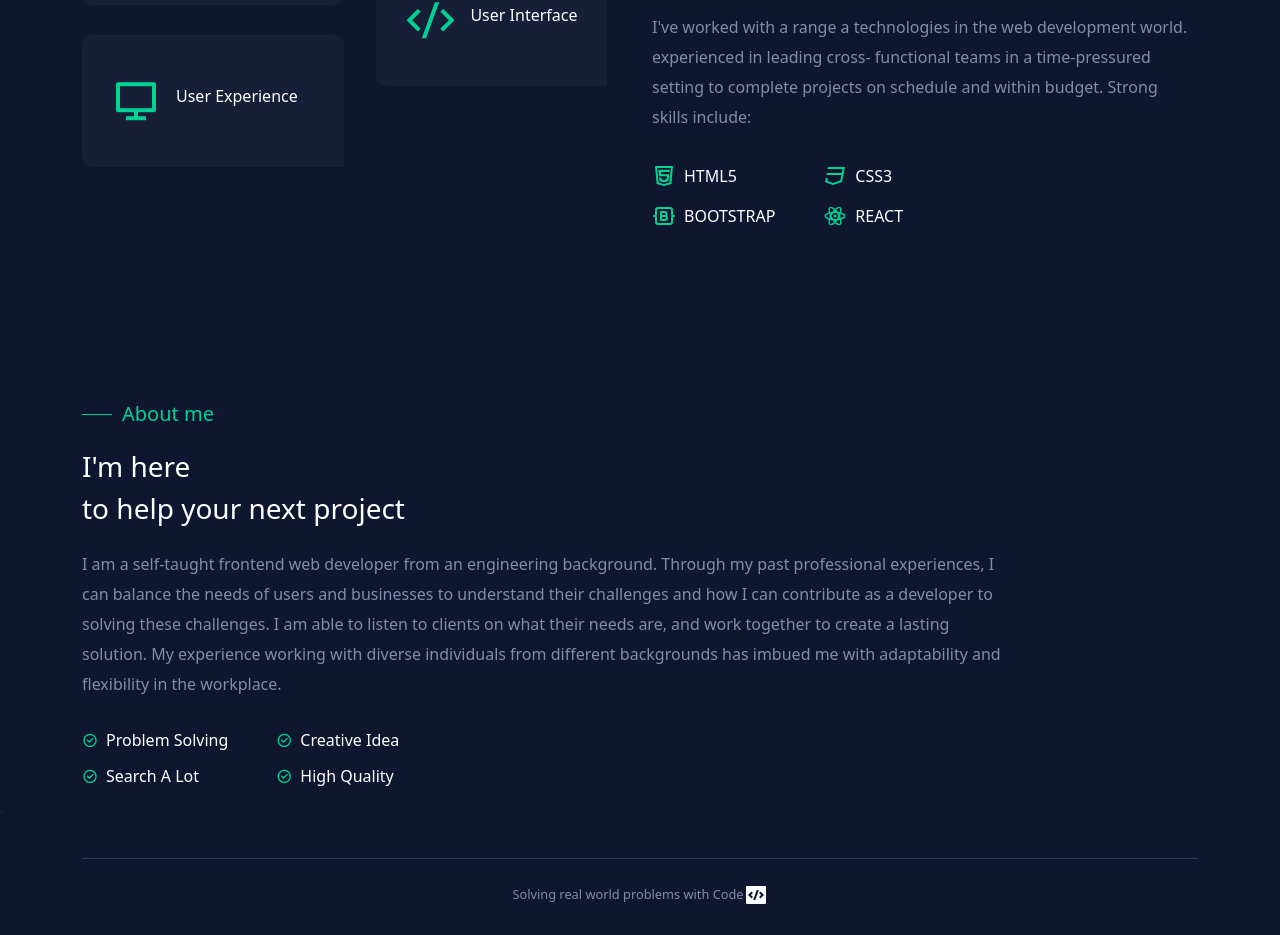
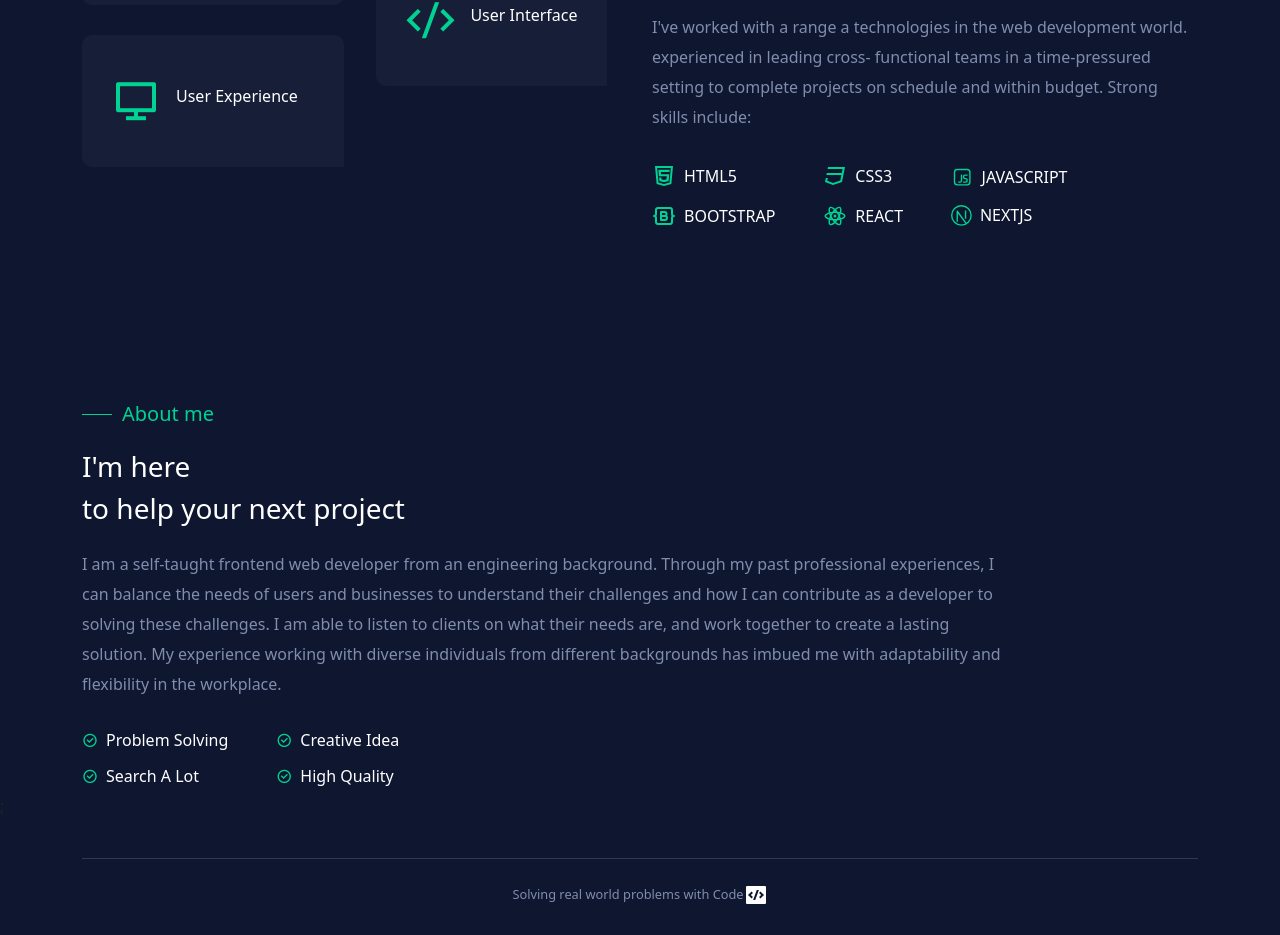
Before and after one commit to Moses-chibuike/Portfolio, a Next.js app: page / in a window 1280 px wide. Shown: the part 2020-2955 px from the top of the page. Built offline with nearby package versions, Linux system fonts and the light colour scheme.

Commit message:
error fix

```diff
--- a/components/UI/Services.jsx
+++ b/components/UI/Services.jsx
@@ -69,6 +69,21 @@ const Services = () => {
                   REACT
                 </h6>
               </div>
+              <div>
+                <h6 className=" d-flex align-items-center gap-2 mt-3 fw-normal">
+                  <span className={`${classes.about__icon}`}>
+                    <i><svg xmlns="http://www.w3.org/2000/svg" width="1.4em" height="1.4em" preserveAspectRatio="xMidYMid meet" viewBox="0 0 16 16"><path fill="currentColor" d="M8.5 7.5A1.5 1.5 0 0 1 10 6h1.5a.5.5 0 0 1 0 1H10a.5.5 0 0 0-.5.5V8a.5.5 0 0 0 .5.5h.5A1.5 1.5 0 0 1 12 10v.5a1.5 1.5 0 0 1-1.5 1.5H9a.5.5 0 0 1 0-1h1.5a.5.5 0 0 0 .5-.5V10a.5.5 0 0 0-.5-.5H10A1.5 1.5 0 0 1 8.5 8v-.5Zm-.5-1a.5.5 0 0 0-1 0v4a.5.5 0 0 1-.5.5h-1a.5.5 0 0 0 0 1h1A1.5 1.5 0 0 0 8 10.5v-4Zm-6-2A2.5 2.5 0 0 1 4.5 2h7A2.5 2.5 0 0 1 14 4.5v7a2.5 2.5 0 0 1-2.5 2.5h-7A2.5 2.5 0 0 1 2 11.5v-7ZM4.5 3A1.5 1.5 0 0 0 3 4.5v7A1.5 1.5 0 0 0 4.5 13h7a1.5 1.5 0 0 0 1.5-1.5v-7A1.5 1.5 0 0 0 11.5 3h-7Z"/></svg></i>
+                  </span>
+                  JAVASCRIPT
+                </h6>
+
+                <h6 className=" d-flex align-items-center gap-2 mt-3 fw-normal">
+                  <span className={`${classes.about__icon}`}>
+                    <i><svg xmlns="http://www.w3.org/2000/svg" width="1.3em" height="1.3em" preserveAspectRatio="xMidYMid meet" viewBox="0 0 15 15"><path fill="currentColor" d="m4.5 4.5l.405-.293A.5.5 0 0 0 4 4.5h.5Zm3 9.5A6.5 6.5 0 0 1 1 7.5H0A7.5 7.5 0 0 0 7.5 15v-1ZM14 7.5A6.5 6.5 0 0 1 7.5 14v1A7.5 7.5 0 0 0 15 7.5h-1ZM7.5 1A6.5 6.5 0 0 1 14 7.5h1A7.5 7.5 0 0 0 7.5 0v1Zm0-1A7.5 7.5 0 0 0 0 7.5h1A6.5 6.5 0 0 1 7.5 1V0ZM5 12V4.5H4V12h1Zm-.905-7.207l6.5 9l.81-.586l-6.5-9l-.81.586ZM10 4v6h1V4h-1Z"/></svg></i>
+                  </span>
+                  NEXTJS
+                </h6>
+              </div>
 
             </div>
 
```
